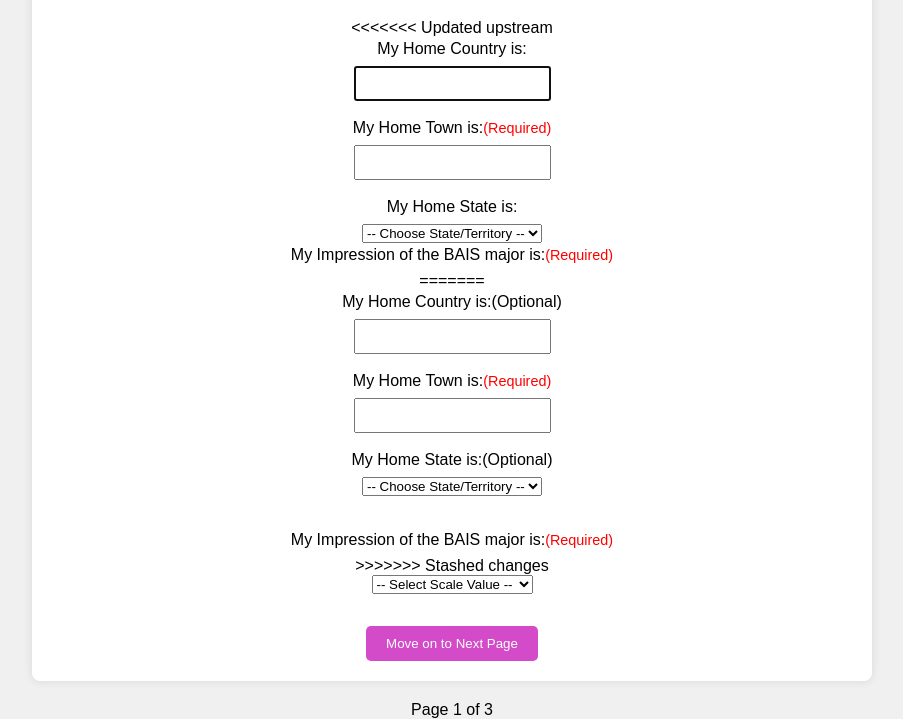
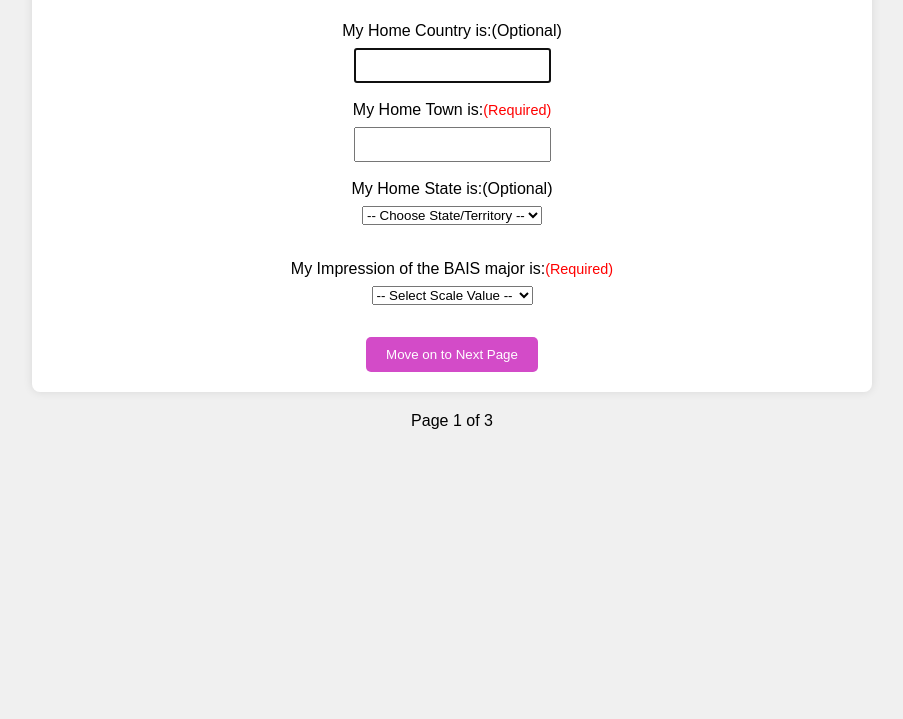
Before and after one commit to Gabrielle-Kilpatrick/gkilpatrick_HW7, a plain HTML site: page gkilpatrick_p1.html in a window 1280 px wide. Shown: the part 81-800 px from the top of the page, without its empty margins (188-1091 px from the left). Drawn offline with Linux system fonts and the light colour scheme.

Commit message:
Update gkilpatrick_p1.html

```diff
--- a/gkilpatrick_p1.html
+++ b/gkilpatrick_p1.html
@@ -13,79 +13,6 @@
             <h1>Business Analytics Student Survey</h1>
         </header>
         <main>
-<<<<<<< Updated upstream
-            <main>
-                <form id="surveyForm1" onsubmit="return validateForm()">
-                    <label for="home-country-input">My Home Country is:</label>
-                    <input type="text" name="home_country" id="home-country-input" autofocus>
-                    <label for="home-town-input">My Home Town is:<span class="required-field">(Required)</span></label>
-                    <input type="text" name="home_town" id="home-town-input">
-                    <label for="state-select">My Home State is:</label>
-                    <select name="state" id="state-select">
-                <option value="">-- Choose State/Territory --</option>
-                <option value="AL">Alabama</option>
-                <option value="AK">Alaska</option>
-                <option value="AZ">Arizona</option>
-                <option value="AR">Arkansas</option>
-                <option value="CA">California</option>
-                <option value="CO">Colorado</option>
-                <option value="CT">Connecticut</option>
-                <option value="DE">Delaware</option>
-                <option value="FL">Florida</option>
-                <option value="GA">Georgia</option>
-                <option value="HI">Hawaii</option>
-                <option value="ID">Idaho</option>
-                <option value="IL">Illinois</option>
-                <option value="IN">Indiana</option>
-                <option value="IA">Iowa</option>
-                <option value="KS">Kansas</option>
-                <option value="KY">Kentucky</option>
-                <option value="LA">Louisiana</option>
-                <option value="ME">Maine</option>
-                <option value="MD">Maryland</option>
-                <option value="MA">Massachusetts</option>
-                <option value="MI">Michigan</option>
-                <option value="MN">Minnesota</option>
-                <option value="MS">Mississippi</option>
-                <option value="MO">Missouri</option>
-                <option value="MT">Montana</option>
-                <option value="NE">Nebraska</option>
-                <option value="NV">Nevada</option>
-                <option value="NH">New Hampshire</option>
-                <option value="NJ">New Jersey</option>
-                <option value="NM">New Mexico</option>
-                <option value="NY">New York</option>
-                <option value="NC">South Carolina</option>
-                <option value="ND">North Dakota</option>
-                <option value="OH">Ohio</option>
-                <option value="OK">Oklahoma</option>
-                <option value="OR">Oregon</option>
-                <option value="PA">Pennsylvania</option>
-                <option value="RI">Rhode Island</option>
-                <option value="SC">South Carolina</option>
-                <option value="SD">South Dakota</option>
-                <option value="TN">Tennessee</option>
-                <option value="TX">Texas</option>
-                <option value="UT">Utah</option>
-                <option value="VT">Vermont</option>
-                <option value="VA">Virgina</option>
-                <option value="WA">Washington</option>
-                <option value="WV">West Virgina</option>
-                <option value="WI">Wisconsin</option>
-                <option value="WY">Wyoming</option>
-                <!-- Added Washington D.C. -->
-                <option value="DC">Washington D.C.</option>
-                <!-- Added U.S. Territories -->
-                <option value="AS">American Samoa</option>
-                <option value="GU">Guam</option>
-                <option value="MP">Northern Mariana Islands</option>
-                <option value="PR">Puerto Rico</option>
-                <option value="VI">U.S. Virgin Islands</option>
-                 <!-- Added Stupid People -->
-                 <option value="SCC">Sovereign Citizen</option>
-            </select>
-            <label for="impression-select">My Impression of the BAIS major is:<span class="required-field">(Required)</span></label>
-=======
                 <form id="surveyForm1" onsubmit="return validateForm()">
                     <label for="home-country-input">My Home Country is:<span class="optional-field">(Optional)</span></label>
                     <input type="text" name="home_country" id="home-country-input" autofocus>
@@ -157,7 +84,6 @@
             </select>
             <p> </p>
             <label for="impression-select">My Impression of the BAIS major is:<span class="required-field">(Required)</span></label>
->>>>>>> Stashed changes
                 <select name="impression" id="impression-select">
                 <option value="">-- Select Scale Value --</option>
                 <option value="L1">1 - Very Negative</option>
```
Lines whose indentation alone changed are shown as unchanged.
